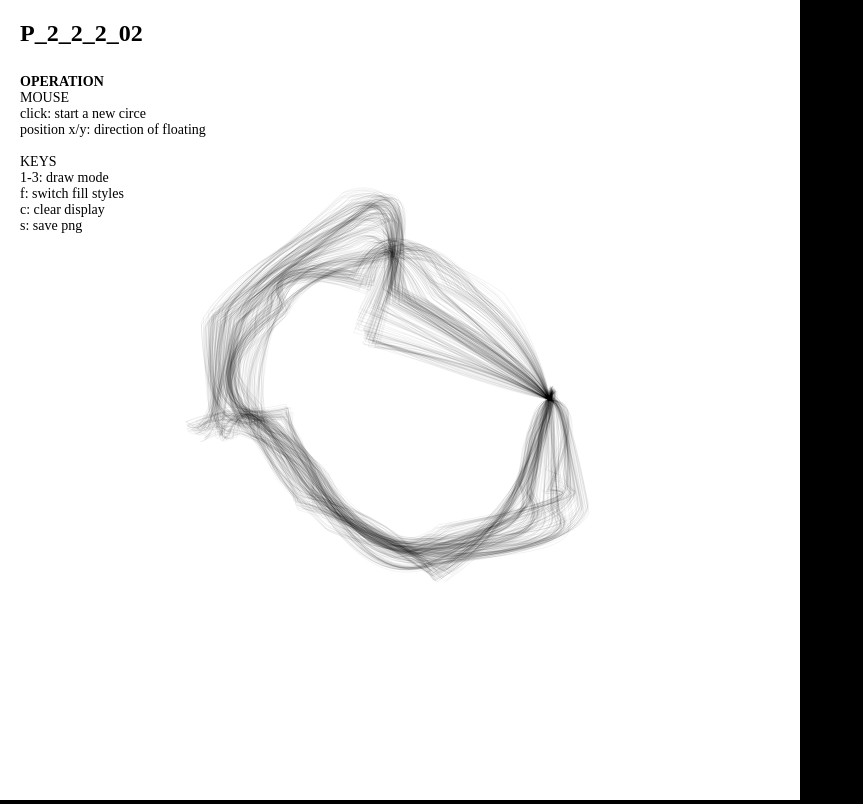
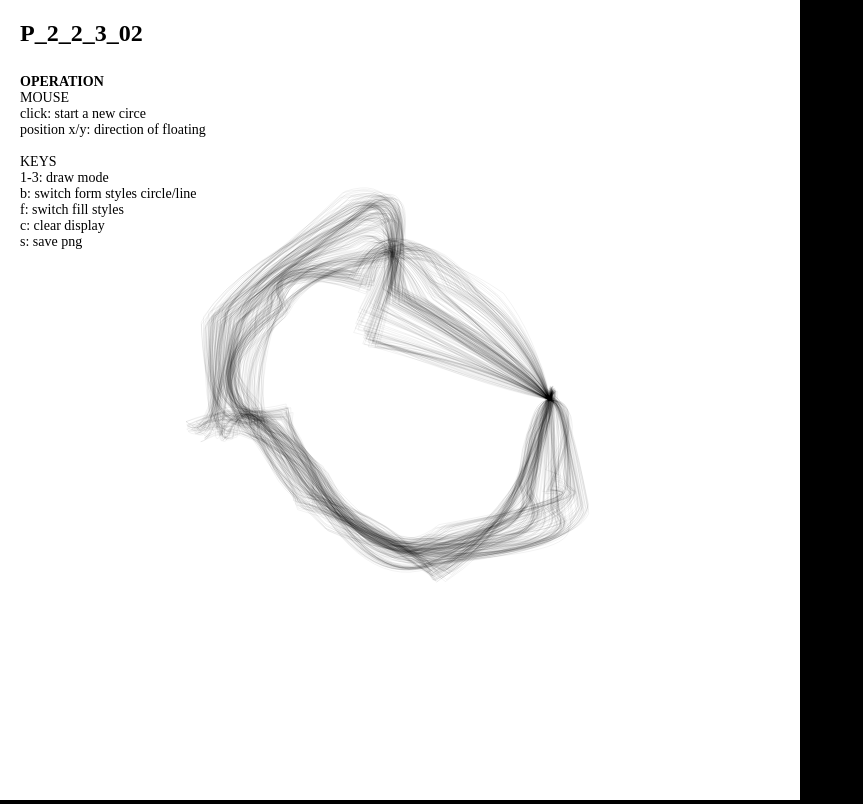
Before and after one commit to youhe/GenerativeDesign-JavaScript, a plain HTML site: page public/P_2_2_3_02/index.html in a window 1280 px wide. Shown: the whole page, without its empty margins (0-863 px from the left). Drawn offline with Linux system fonts and the light colour scheme.

Commit message:
add P_2_2_3_02

```diff
--- a/public/P_2_2_3_01/index.html
+++ b/public/P_2_2_3_02/index.html
@@ -2,11 +2,11 @@
 <html lang="en">
 <head>
 <meta charset="UTF-8">
-<title>P_2_2_2_02</title>
+<title>P_2_2_3_02</title>
 <link rel="stylesheet" href="../assets/css/style.css">
 </head>
 <body>
-<h1>P_2_2_2_02</h1>
+<h1>P_2_2_3_02</h1>
 <p class="operation">
 <b>OPERATION</b><br>
 MOUSE<br>
@@ -15,6 +15,7 @@ position x/y: direction of floating<br>
 <br>
 KEYS<br>
 1-3: draw mode<br>
+b: switch form styles circle/line<br>
 f: switch fill styles<br>
 c: clear display<br>
 s: save png<br>
```
Also changed, not shown: public/index.html (+4 -0 lines).
